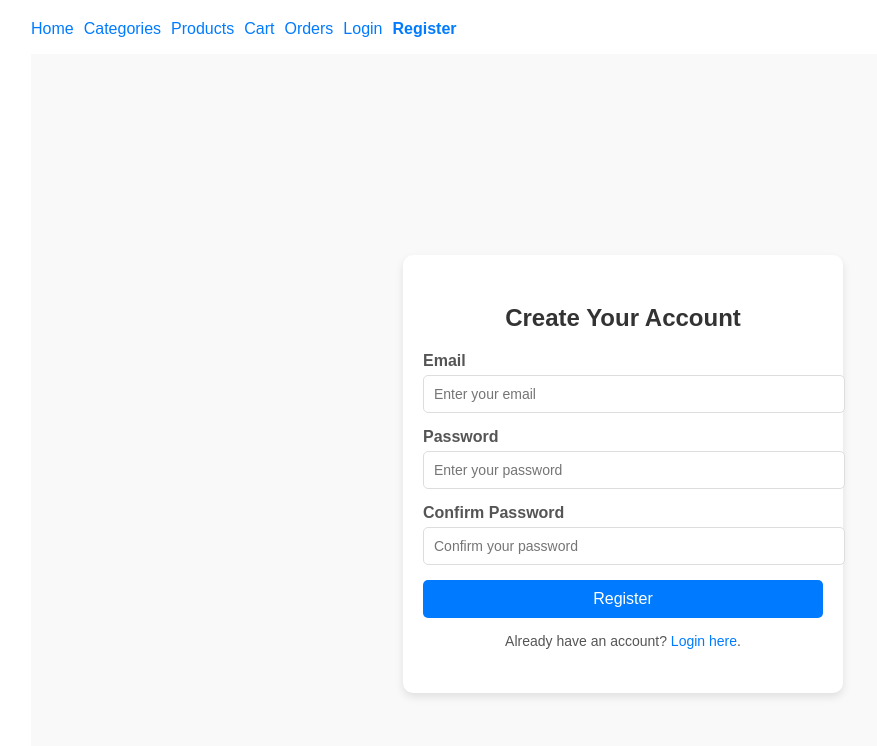
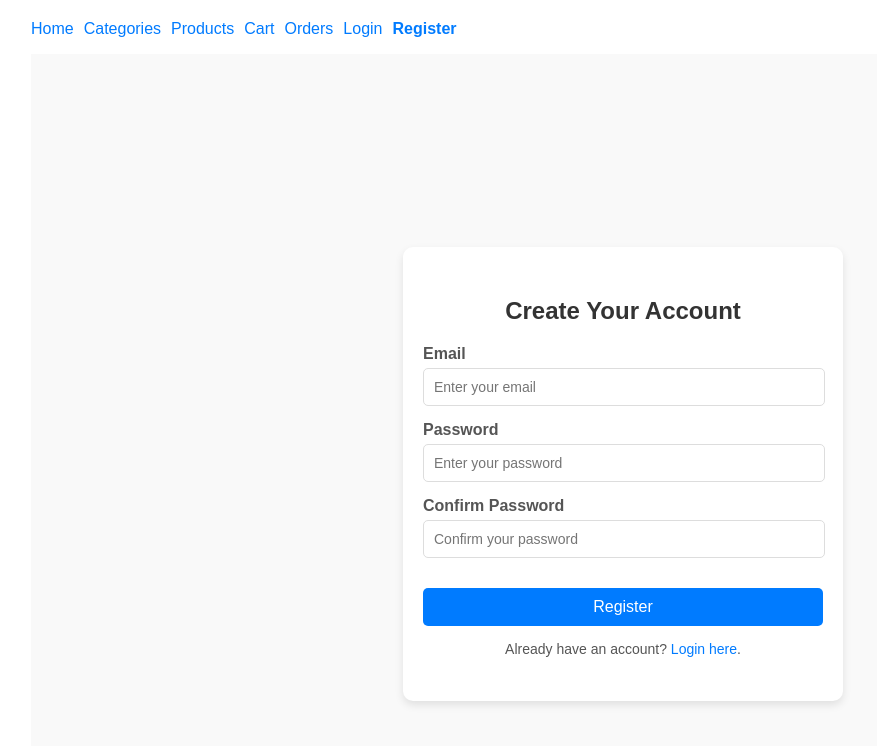
Before and after one commit to sothengski/ecommerce-vue-app, a Vue app: page /register in a window 1280 px wide. Shown: the top 746 px of the page, without its empty margins (17-894 px from the left). Built offline with nearby package versions, Linux system fonts and the light colour scheme.

Commit message:
update form-group style for Login and Register Page

```diff
--- a/src/views/LoginPage.vue
+++ b/src/views/LoginPage.vue
@@ -115,6 +115,7 @@ export default {
 /* Form Styling */
 .form-group {
   margin-bottom: 15px;
+  margin-right: 20px;
   text-align: left;
 }
 
@@ -142,6 +143,7 @@ input:focus {
 /* Button Styling */
 .login-button {
   width: 100%;
+  margin-top: 15px;
   padding: 10px 15px;
   background-color: #007bff;
   border: none;
--- a/src/views/RegisterPage.vue
+++ b/src/views/RegisterPage.vue
@@ -121,6 +121,7 @@ export default {
 /* Form Styling */
 .form-group {
   margin-bottom: 15px;
+  margin-right: 20px;
   text-align: left;
 }
 
@@ -148,6 +149,7 @@ input:focus {
 /* Button Styling */
 .register-button {
   width: 100%;
+  margin-top: 15px;
   padding: 10px 15px;
   background-color: #007bff;
   border: none;
```
